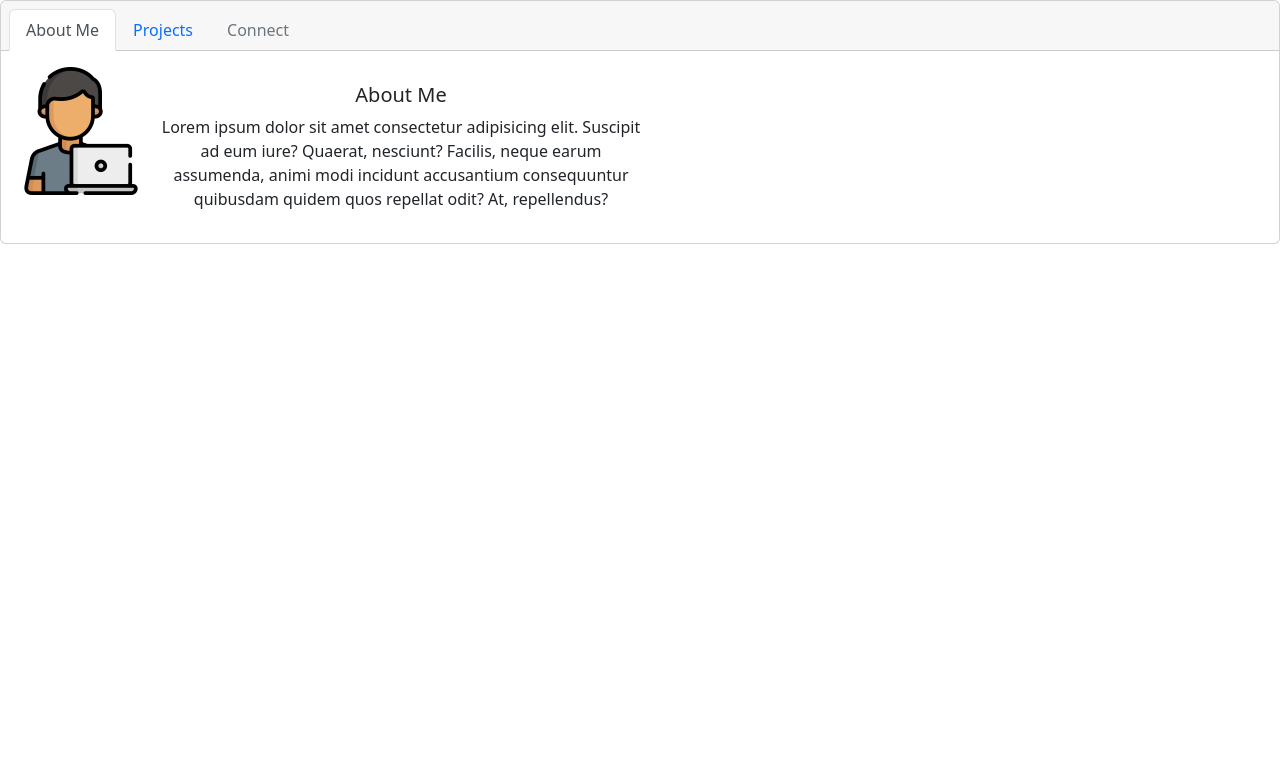
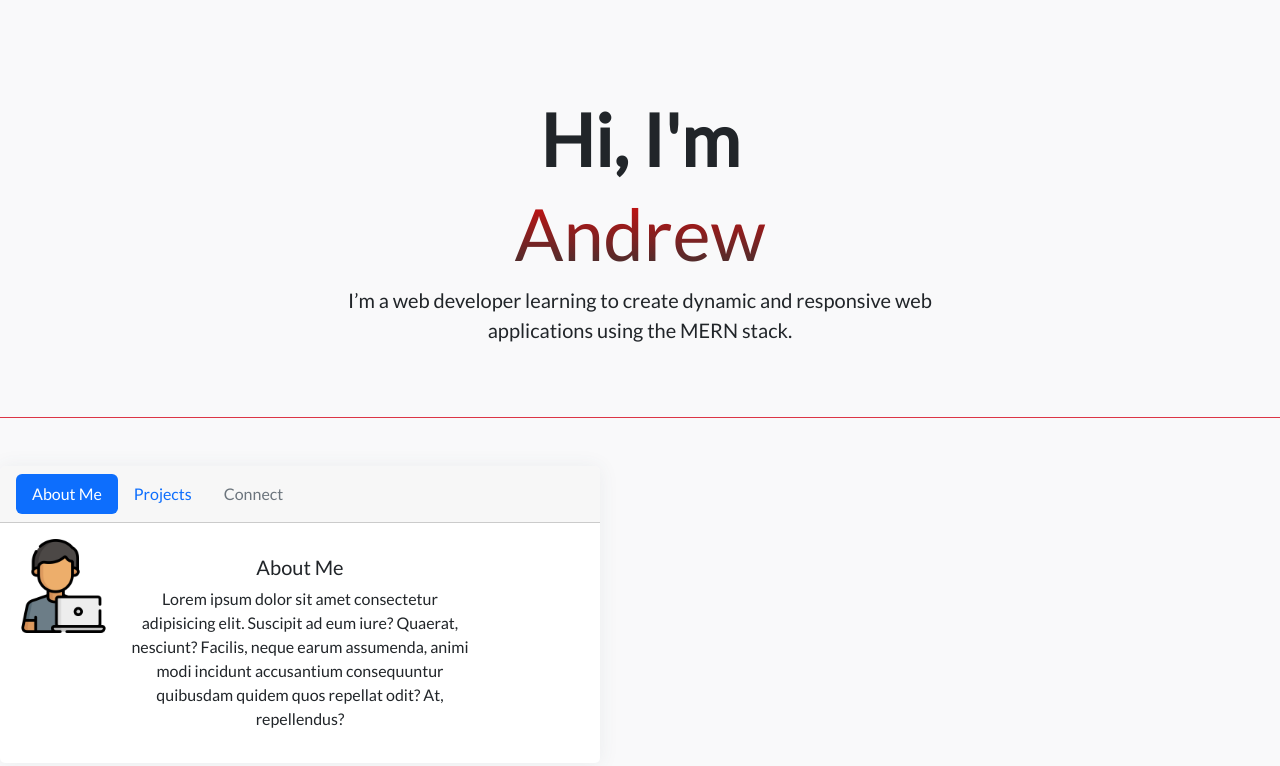
Before and after one commit to AndrewT-Tran/Portfolio, a plain HTML site: page index.html in a window 1280 px wide. Drawn offline with nearby package versions, Linux system fonts and the light colour scheme.

Commit message:
hero banner added

```diff
--- a/index.html
+++ b/index.html
@@ -2,7 +2,7 @@
 <html lang="en">
 
 <head>
-  <title>Title</title>
+  <title>Andrew T Tran</title>
   <!-- Required meta tags -->
   <meta charset="utf-8">
   <meta name="viewport" content="width=device-width, initial-scale=1, shrink-to-fit=no">
@@ -10,22 +10,29 @@
   <!-- Bootstrap CSS v5.2.1 -->
   <link href="https://cdn.jsdelivr.net/npm/bootstrap@5.2.1/dist/css/bootstrap.min.css" rel="stylesheet"
     integrity="sha384-iYQeCzEYFbKjA/T2uDLTpkwGzCiq6soy8tYaI1GyVh/UjpbCx/TYkiZhlZB6+fzT" crossorigin="anonymous">
-
+  <link rel="stylesheet" href="style.css">
 </head>
 
 <body>
 
-  <header>
 
-  </header>
+
+  <div class="px-4 py-5 my-5 text-center p-3 border-danger border-bottom w-280px">
+    <h1 class="display-2 fw-bold text-body-emphasis">Hi, I'm <h1 class="gradient-text">Andrew</h1>
+    </h1>
+    <div class="col-lg-6 mx-auto">
+      <p class="lead mb-4">I’m a web developer learning to create dynamic and responsive web applications using the MERN stack.</p>
+    </div>
+  </div>
+
 
 
 
   <main>
 
-    <div class="card text-center">
+    <div class="card text-center" style="max-width: 600px;">
       <div class="card-header">
-        <ul class="nav nav-tabs card-header-tabs">
+        <ul class="nav nav-pills">
           <li class="nav-item">
             <a class="nav-link active" aria-current="true" href="#">About Me</a>
           </li>
@@ -37,7 +44,7 @@
           </li>
         </ul>
       </div>
-      <div class="card-body" style="width: 800px; ">
+      <div class="card-body" style="width:fit-content;">
         <div class="row g-0">
           <div class="col-md-2">
             <img src="./assests/programmer.png" class="img-fluid rounded-start" alt="Card title">
@@ -56,7 +63,7 @@
       </div>
     </div>
     </div>
-
+    </div>
 
 
 
--- a/style.css
+++ b/style.css
@@ -1,9 +1,22 @@
+@import url("https://fonts.googleapis.com/css2?family=Lato&display=swap");
+
 body {
-    background-color: #f9f9fa
+  font-family: lato;
+}
+h1.gradient-text {
+  font-family: 'Lato', sans-serif;
+  font-weight: 400;
+  font-size: 72px;
+  background: -webkit-linear-gradient(#e00b0b, #333);
+  -webkit-background-clip: text;
+  -webkit-text-fill-color: transparent;
+}
+body {
+  background-color: #f9f9fa;
 }
 
 .padding {
-    padding: 3rem !important
+  padding: 3rem !important;
 }
 
 .user-card-full {
@@ -12,8 +25,8 @@ body {
 
 .card {
   border-radius: 5px;
-    -webkit-box-shadow: 0 1px 20px 0 rgba(69,90,100,0.08);
-    box-shadow: 0 1px 20px 0 rgba(69,90,100,0.08);
+  -webkit-box-shadow: 0 1px 20px 0 rgba(69, 90, 100, 0.08);
+  box-shadow: 0 1px 20px 0 rgba(69, 90, 100, 0.08);
   border: none;
   margin-bottom: 30px;
 }
@@ -31,7 +44,13 @@ body {
 }
 
 .bg-c-lite-green {
-        background: -webkit-gradient(linear, left top, right top, from(#2a4a85), to(#9f5837));
+  background: -webkit-gradient(
+    linear,
+    left top,
+    right top,
+    from(#2a4a85),
+    to(#9f5837)
+  );
   background: linear-gradient(to right, #035b71, #4eaa92);
 }
 
@@ -51,8 +70,6 @@ body {
   border-radius: 5px;
 }
 
-
-
 h6 {
   font-size: 14px;
 }
@@ -61,7 +78,7 @@ h6 {
   line-height: 25px;
 }
 
-@media only screen and (min-width: 1400px){
+@media only screen and (min-width: 1400px) {
   p {
     font-size: 14px;
   }
```
Also changed, not shown: README.md. Lines whose indentation alone changed are shown as unchanged.
